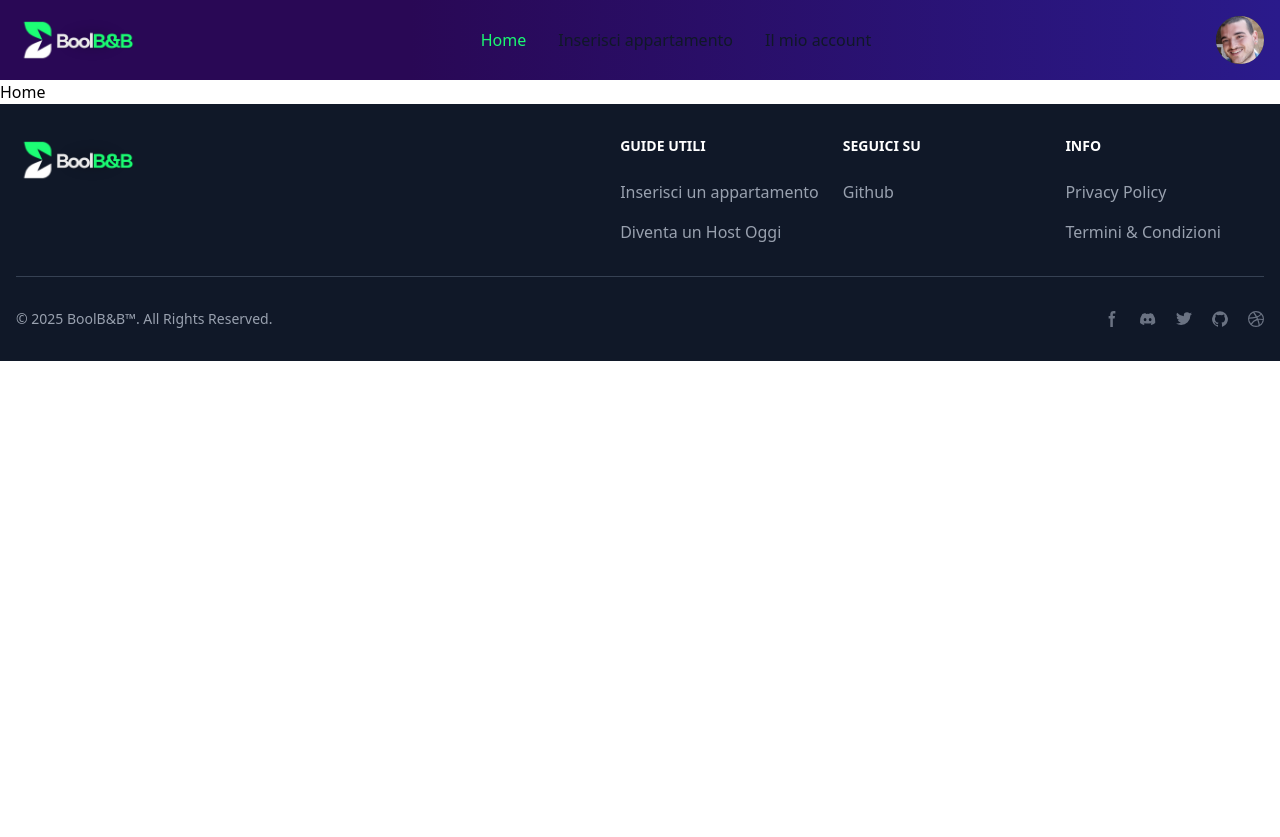
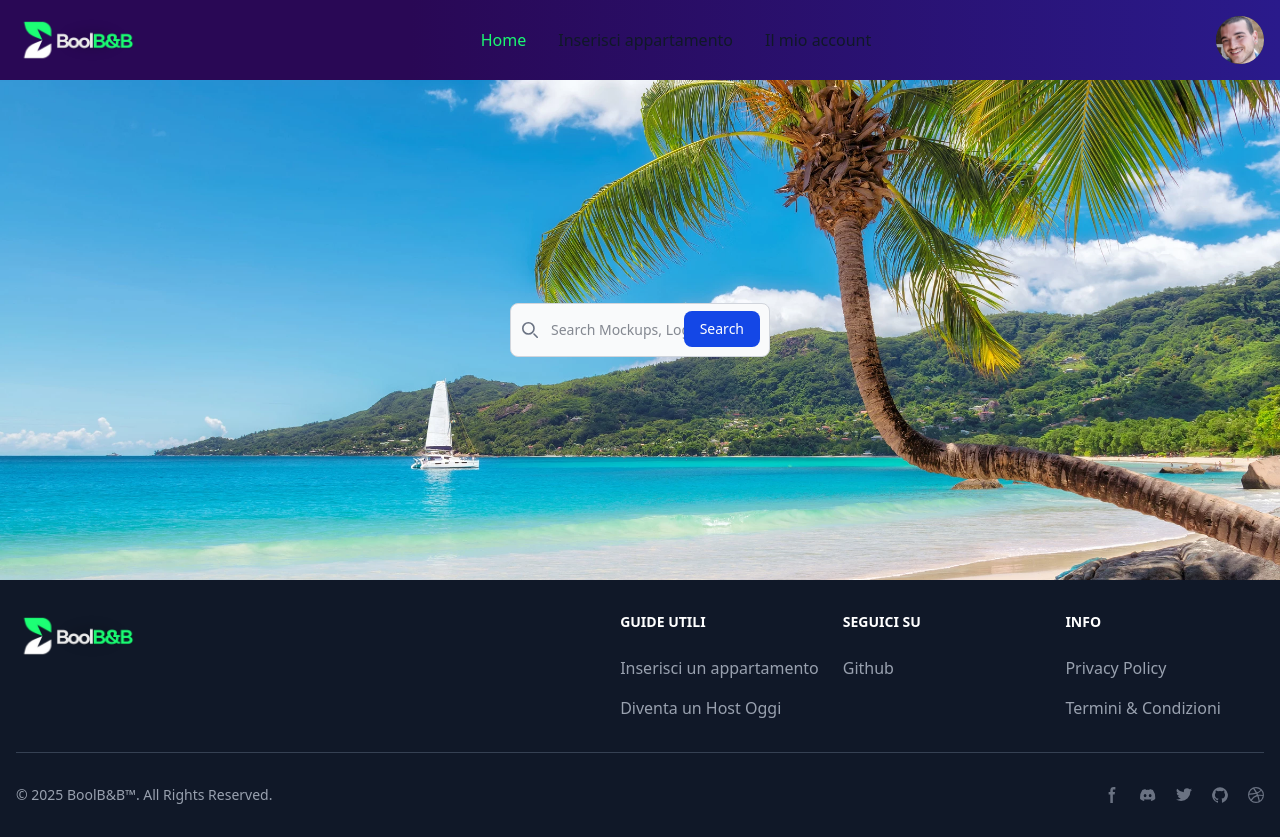
Before and after one commit to fabioferrero90/boolbnb-frontend-pw, a React (Vite) app: page / in a window 1280 px wide. Before the commit the page ends 800 px from the top, so only its background shows below. Built offline with nearby package versions, Linux system fonts and the light colour scheme.

Commit message:
feat: add searchbar in home

```diff
--- a/src/Pages/Home.jsx
+++ b/src/Pages/Home.jsx
@@ -1,7 +1,48 @@
 const Home = () => {
   return (
-    <div>Home</div>
-  )
-}
+    <div className="home">
+      <form className="max-w-md mx-auto">
+        <label
+          for="default-search"
+          className="mb-2 text-sm font-medium text-gray-900 sr-only dark:text-white"
+        >
+          Search
+        </label>
+        <div className="relative">
+          <div className="absolute inset-y-0 start-0 flex items-center ps-3 pointer-events-none">
+            <svg
+              className="w-4 h-4 text-gray-500 dark:text-gray-400"
+              aria-hidden="true"
+              xmlns="http://www.w3.org/2000/svg"
+              fill="none"
+              viewBox="0 0 20 20"
+            >
+              <path
+                stroke="currentColor"
+                stroke-linecap="round"
+                stroke-linejoin="round"
+                stroke-width="2"
+                d="m19 19-4-4m0-7A7 7 0 1 1 1 8a7 7 0 0 1 14 0Z"
+              />
+            </svg>
+          </div>
+          <input
+            type="search"
+            id="default-search"
+            className="block w-full p-4 ps-10 text-sm text-gray-900 border border-gray-300 rounded-lg bg-gray-50 focus:ring-blue-500 focus:border-blue-500 dark:bg-gray-700 dark:border-gray-600 dark:placeholder-gray-400 dark:text-white dark:focus:ring-blue-500 dark:focus:border-blue-500"
+            placeholder="Search Mockups, Logos..."
+            required
+          />
+          <button
+            type="submit"
+            className="text-white absolute end-2.5 bottom-2.5 bg-blue-700 hover:bg-blue-800 focus:ring-4 focus:outline-none focus:ring-blue-300 font-medium rounded-lg text-sm px-4 py-2 dark:bg-blue-600 dark:hover:bg-blue-700 dark:focus:ring-blue-800"
+          >
+            Search
+          </button>
+        </div>
+      </form>
+    </div>
+  );
+};
 
-export default Home
+export default Home;
--- a/src/index.css
+++ b/src/index.css
@@ -9,9 +9,7 @@
   justify-content: center;
   align-items: center;
 }
-.main-content {
-  min-height:500px;
-}
+
 
 .custom-bg-color-primary{
   background: rgb(42,26,139);
```
